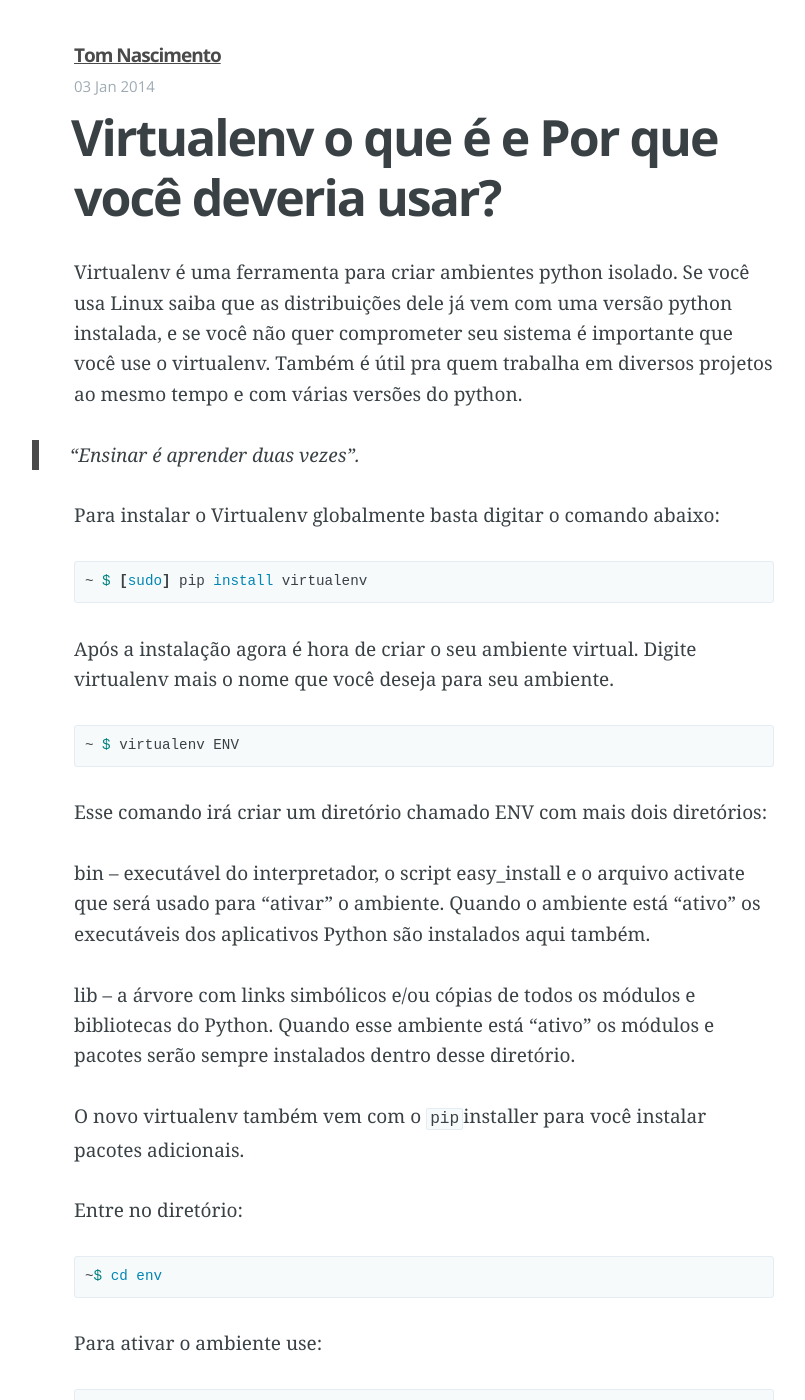
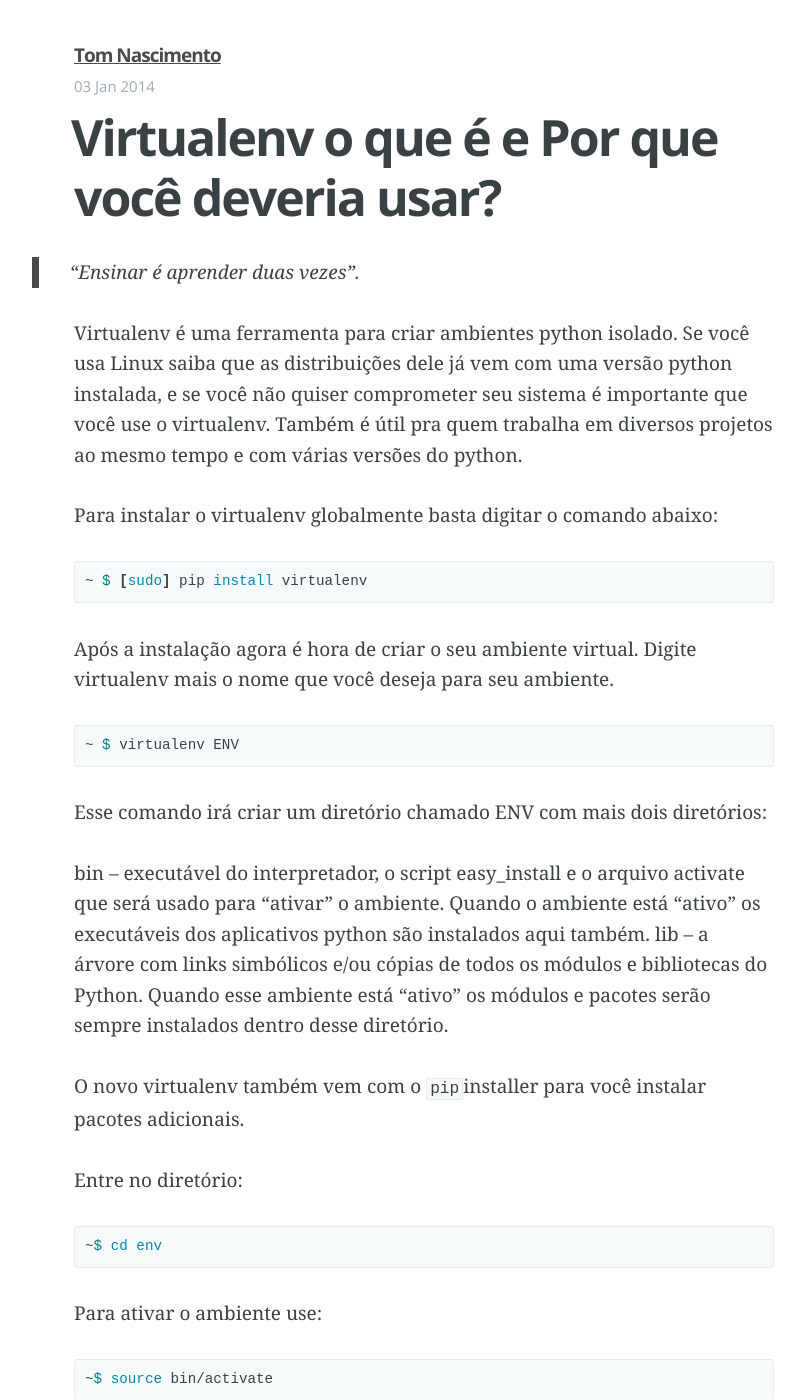
Before and after one commit to mjmendo/mjmendo.github.io, a Jekyll site: the page built from _posts/2014-01-03-virtualenv.md, in a window 1280 px wide and 1400 px high. Shown: the whole window, without its empty margins (216-1021 px from the left). Built offline with Jekyll 4.4.1, drawn with Linux system fonts in a browser that asks for light colours; Markdown is read by kramdown in place of the engine named in the settings.

Commit message:
correcoes

```diff
--- a/_posts/2014-01-03-virtualenv.md
+++ b/_posts/2014-01-03-virtualenv.md
@@ -5,12 +5,15 @@
 categories: iniciante
 ---
 
-
-Virtualenv é uma ferramenta para criar ambientes python isolado. Se você usa Linux  saiba que as distribuições dele já vem com uma versão python instalada, e se você não quer comprometer seu sistema é importante que você use o virtualenv. Também é útil pra quem trabalha em diversos projetos ao mesmo tempo e com várias versões do python.
-
 > "Ensinar é aprender duas vezes".
 
-Para instalar o Virtualenv globalmente basta digitar o comando abaixo:
+Virtualenv é uma ferramenta para criar ambientes python isolado. Se você usa
+Linux  saiba que as distribuições dele já vem com uma versão python instalada,
+e se você não quiser comprometer seu sistema é importante que você use o
+virtualenv. Também é útil pra quem trabalha em diversos projetos ao mesmo tempo
+e com várias versões do python.
+
+Para instalar o virtualenv globalmente basta digitar o comando abaixo:
 
 {% highlight bash %}
 ~ $ [sudo] pip install virtualenv
@@ -25,11 +28,15 @@
 
 Esse comando irá criar um diretório chamado ENV com mais dois diretórios:
 
-   bin – executável do interpretador, o script easy_install e o arquivo activate que será usado para “ativar” o ambiente. Quando o ambiente está “ativo” os executáveis dos aplicativos Python são instalados aqui também.
+bin – executável do interpretador, o script easy_install e o arquivo activate
+que será usado para “ativar” o ambiente. Quando o ambiente está “ativo” os
+executáveis dos aplicativos python são instalados aqui também.
+lib – a árvore com links simbólicos e/ou cópias de todos os módulos e
+bibliotecas do Python. Quando esse ambiente está “ativo” os módulos e pacotes
+serão sempre instalados dentro desse diretório.
 
-   lib – a árvore com links simbólicos e/ou cópias de todos os módulos e bibliotecas do Python. Quando esse ambiente está “ativo” os módulos e pacotes serão sempre instalados dentro desse diretório.
-
-O novo virtualenv também vem com o `pip`installer para você instalar pacotes adicionais.
+O novo virtualenv também vem com o `pip`installer para você instalar pacotes
+adicionais.
 
 Entre no diretório:
 
```
Also changed, not shown: other parts of _posts/2014-01-03-virtualenv.md (+1 -0 lines).
